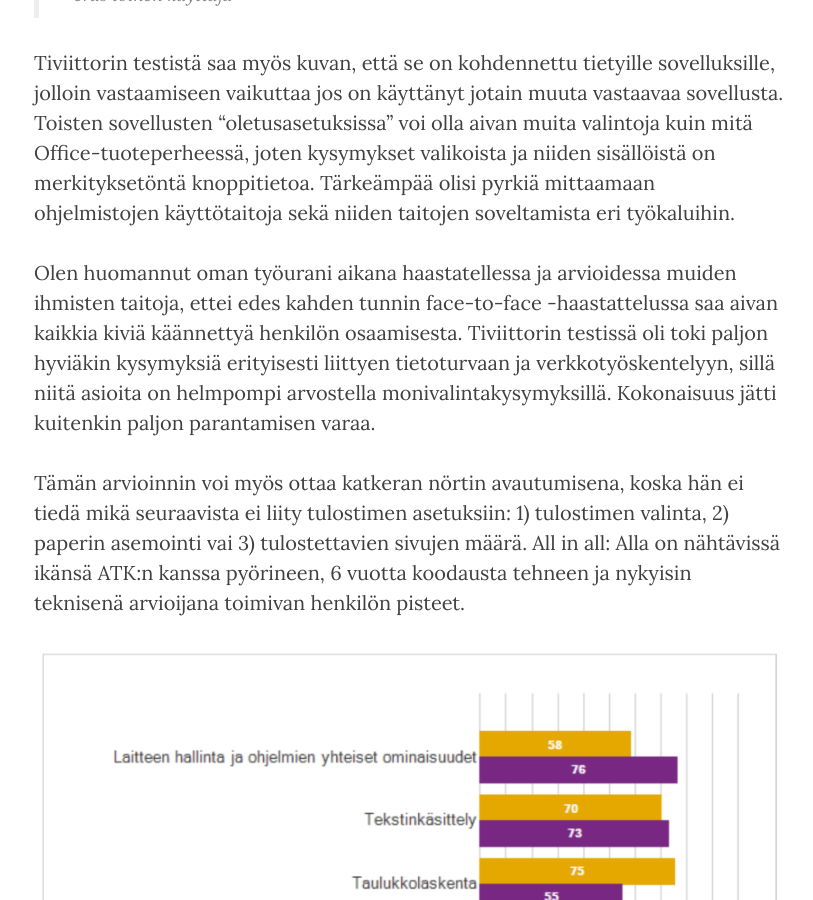
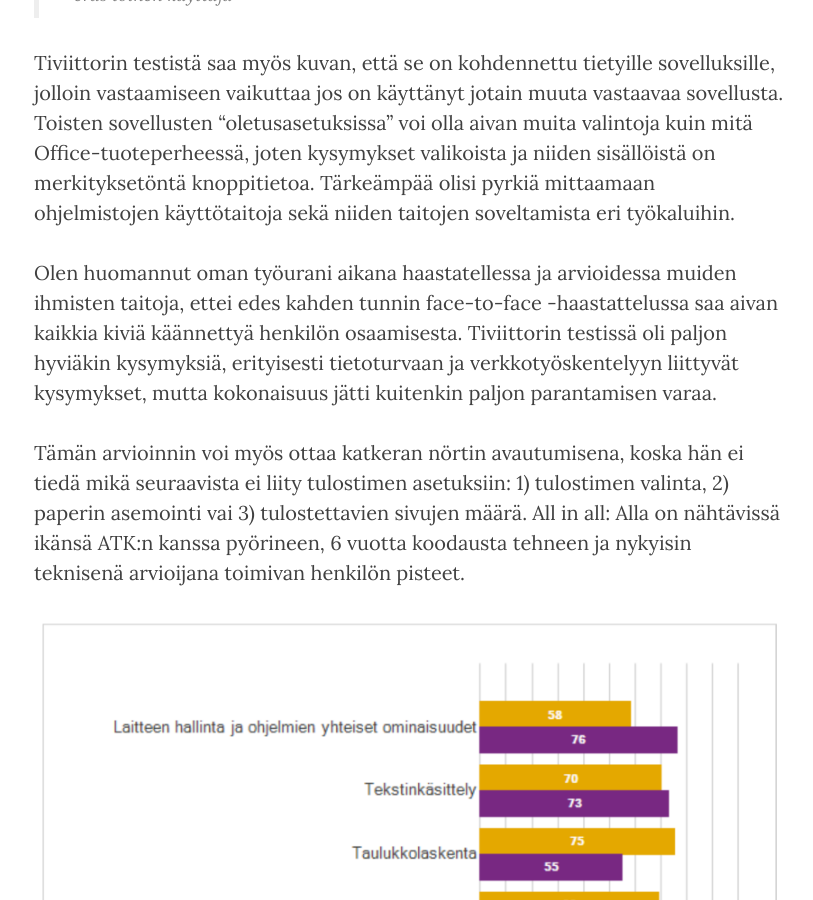
Before and after one commit to varmais/varmais.github.io, a Jekyll site: the page built from _posts/2016-11-01-tiviittorin-atk-testi.markdown, in a window 1280 px wide and 900 px high, scrolled down 2554 px. Shown: the whole window, without its empty margins (231-1044 px from the left). Built offline with Jekyll 4.4.1, drawn with Linux system fonts in a browser that asks for light colours; nearby versions of some CDN libraries.

Commit message:
Update tiviittori post

```diff
--- a/_posts/2016-11-01-tiviittorin-atk-testi.markdown
+++ b/_posts/2016-11-01-tiviittorin-atk-testi.markdown
@@ -56,7 +56,7 @@ vaikuttaa jos on käyttänyt jotain muuta vastaavaa sovellusta. Toisten sovellus
 kysymykset valikoista ja niiden sisällöistä on merkityksetöntä knoppitietoa. Tärkeämpää olisi
 pyrkiä mittaamaan ohjelmistojen käyttötaitoja sekä niiden taitojen soveltamista eri työkaluihin.
 
-Olen huomannut oman työurani aikana haastatellessa ja arvioidessa muiden ihmisten taitoja, ettei edes kahden tunnin face-to-face -haastattelussa saa aivan kaikkia kiviä käännettyä henkilön osaamisesta. Tiviittorin testissä oli toki paljon hyviäkin kysymyksiä erityisesti liittyen tietoturvaan ja verkkotyöskentelyyn, sillä niitä asioita on helmpompi arvostella monivalintakysymyksillä. Kokonaisuus jätti kuitenkin paljon parantamisen varaa.
+Olen huomannut oman työurani aikana haastatellessa ja arvioidessa muiden ihmisten taitoja, ettei edes kahden tunnin face-to-face -haastattelussa saa aivan kaikkia kiviä käännettyä henkilön osaamisesta. Tiviittorin testissä oli paljon hyviäkin kysymyksiä, erityisesti tietoturvaan ja verkkotyöskentelyyn liittyvät kysymykset, mutta kokonaisuus jätti kuitenkin paljon parantamisen varaa.
 
 Tämän arvioinnin voi myös ottaa katkeran nörtin avautumisena, koska hän ei tiedä mikä seuraavista
 ei liity tulostimen asetuksiin: 1) tulostimen valinta, 2) paperin asemointi vai 3) tulostettavien
```
